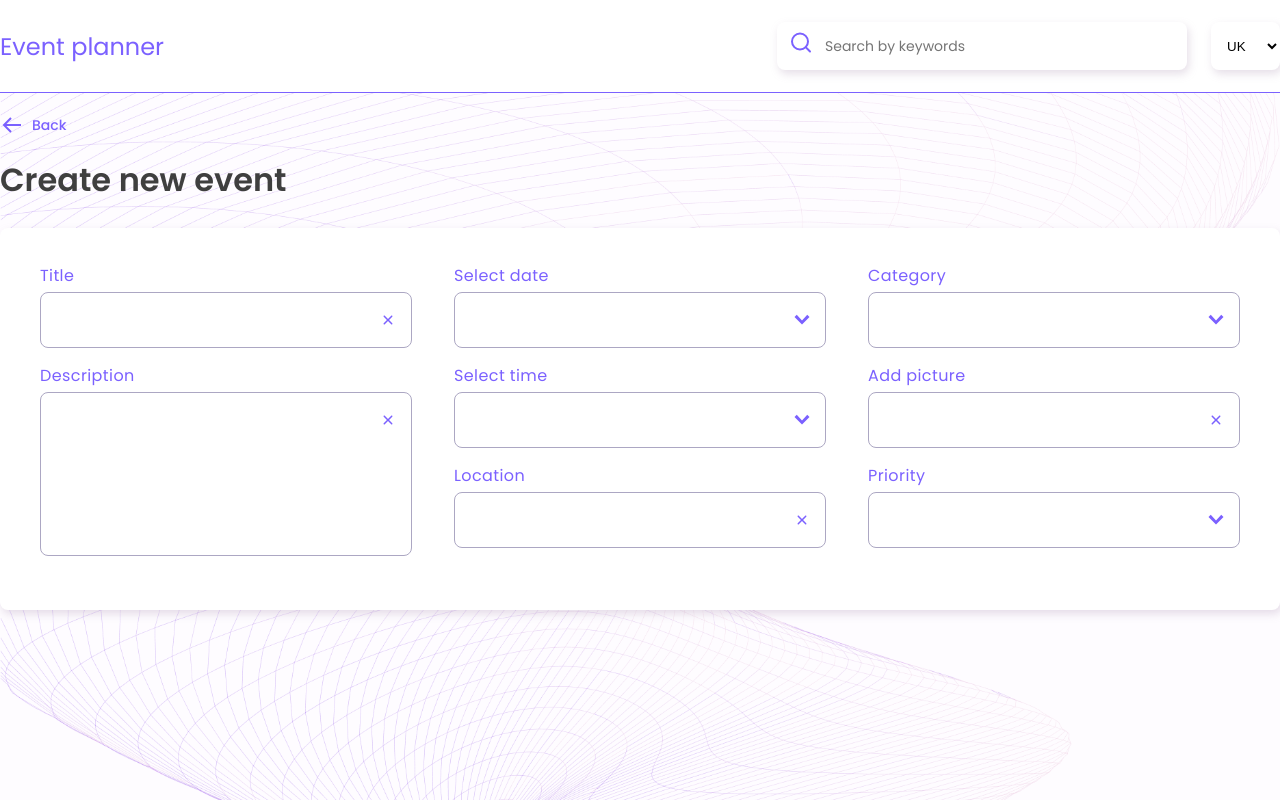
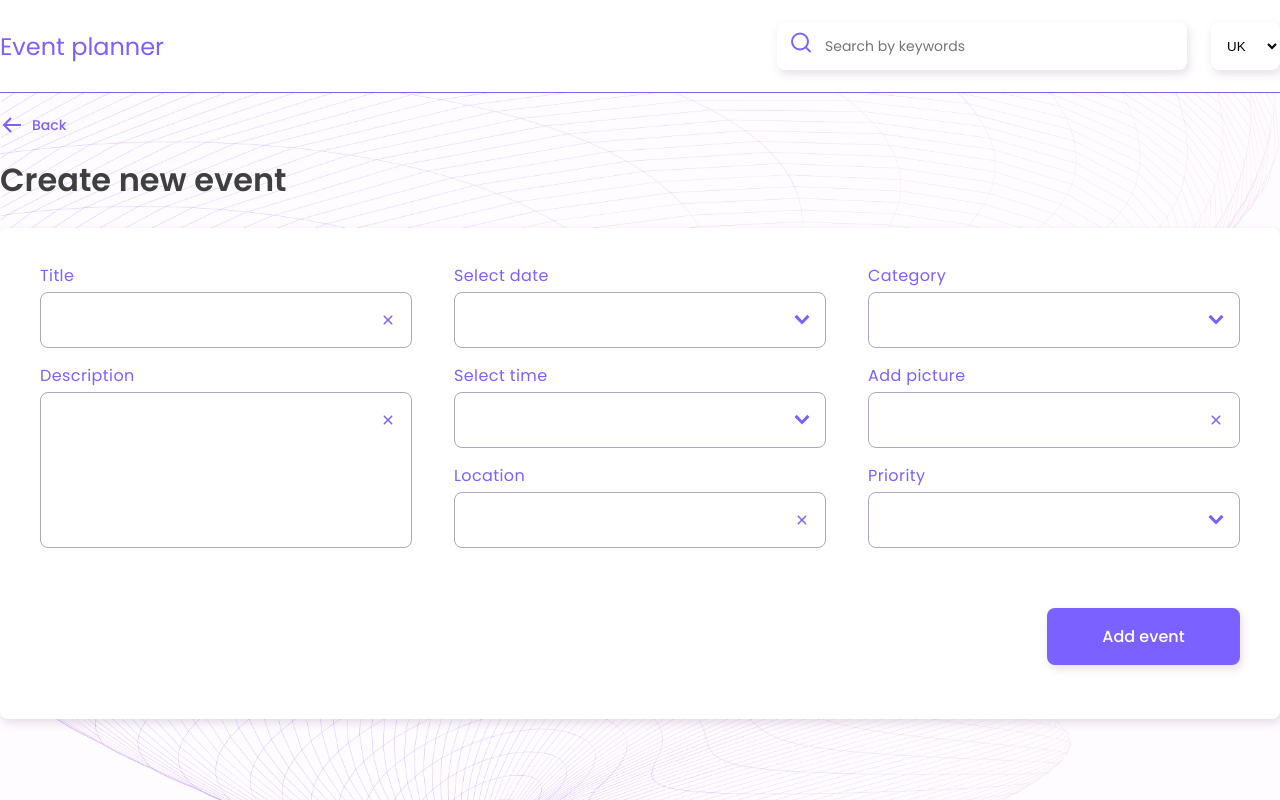
Before and after one commit to pabearyoga/Event-Planner, a React (Create React App) app: page / in a window 1280 px wide. Built offline with nearby package versions, Linux system fonts and the light colour scheme.

Commit message:
add submit btn

```diff
--- a/src/components/Btn/Btn.module.css
+++ b/src/components/Btn/Btn.module.css
@@ -1,6 +1,6 @@
 .btn {
   display: flex;
-  /* width: 193px; */
+  width: 193px;
   padding: 16px 12px;
   justify-content: center;
   align-items: center;
--- a/src/components/CreateEventForm/CreateEventForm.jsx
+++ b/src/components/CreateEventForm/CreateEventForm.jsx
@@ -6,6 +6,8 @@ import InputFile from './InputFile/InputFile';
 import SelectWrapper from './SelectWrapper/SelectWrapper';
 import DatePickerInput from './Datepicker/DatepickerInput/DatepickerInput';
 import TimePick from './TimePicker/TimePicker';
+import { Btn } from '../Btn/Btn';
+
 
 import { format } from 'date-fns';
 
@@ -19,8 +21,8 @@ const CreateEventForm = () => {
   const [time, setTime] = useState('');
   const [location, setLocation] = useState('');
   const [category, setCategory] = useState('');
+  const [photo, setPhoto] = useState(null);
   const [priority, setPriority] = useState('');
-  const [photo, setPhoto] = useState(null);
 
   const [showDatePicker, setShowDatePicker] = useState(false);
   const [showTimePicker, setShowTimePicker] = useState(false);
@@ -28,6 +30,16 @@ const CreateEventForm = () => {
   const [showPriorities, setShowPriorities] = useState(false);
 
 
+  // console.log({
+  //   title: title,
+  //   description: description,
+  //   date: date,
+  //   time: time,
+  //   location: location,
+  //   category: category,
+  //   priority: priority,
+  //   photo: photo
+  // })
 
     const handleInputChange = (e) => {
         switch (e.target.name) {
@@ -61,10 +73,7 @@ const CreateEventForm = () => {
 
     }
 
-  const handleSubmit = (e) => {
-    e.preventDefault();
-    // Handle form submission here
-  };
+
 
   const handleOptionSelect = (e) => {
     switch (e.target.name) {
@@ -103,13 +112,30 @@ const CreateEventForm = () => {
 
   const onSelectTime = (time) => {
     setTime(time)
+
+
   }
 
   const priorityList = ['Hight', 'Medium', 'Low']
 
   const categoryList = ['Art', 'Music', 'Business', 'Conference', 'Workshop', 'Party', 'Sport']
 
+  const handleSubmit = (e) => {
+    e.preventDefault();
 
+    console.log('submit')
+
+
+    setTitle('');
+    setDescription('');
+    setDate('');
+    setTime('');
+    setLocation('');
+    setCategory('');
+    setPhoto(null);
+    setPriority('');
+
+  };
 
   return (
       <form className={styles.form} onSubmit={handleSubmit}>
@@ -191,6 +217,10 @@ const CreateEventForm = () => {
 
 
       {/* <button type="submit">Submit</button> */}
+      <div className={styles.submitBtnWrapper}>
+        <Btn type={'submit'} onClick={()=>handleSubmit}>Add event</Btn>
+      </div>
+
     </form>
   );
 };
--- a/src/components/CreateEventForm/CreateEventForm.module.css
+++ b/src/components/CreateEventForm/CreateEventForm.module.css
@@ -105,7 +105,7 @@
 }
 
 textarea.input {
-  min-height: 164px;
+  min-height: 156px;
   resize: none;
 }
 
@@ -251,3 +251,9 @@ input[type='file'] {
 .timepikerpanel:first-child {
   background-color: #7b61ff;
 }
+
+.submitBtnWrapper {
+  display: flex;
+  justify-content: flex-end;
+  margin-top: 60px;
+}
```
